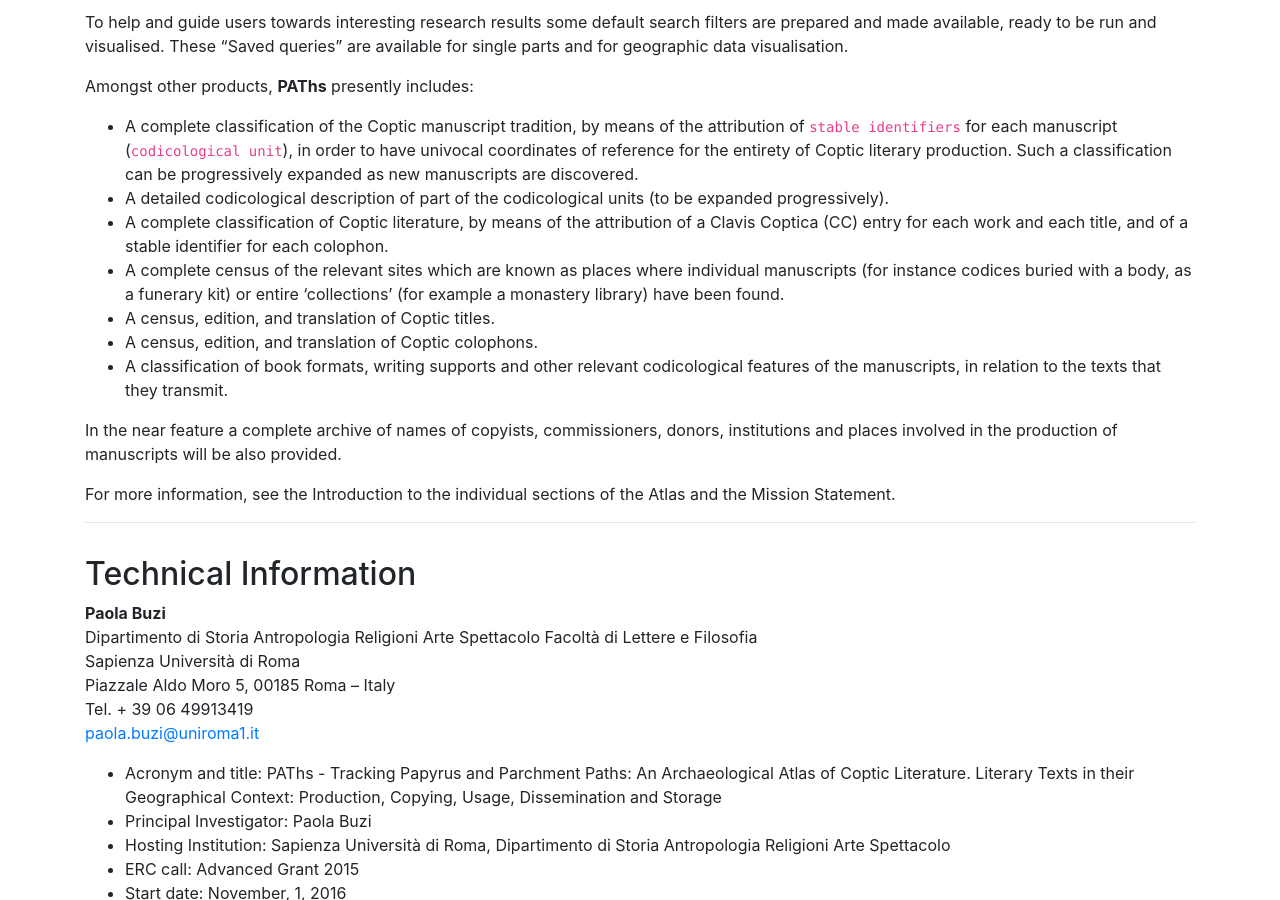
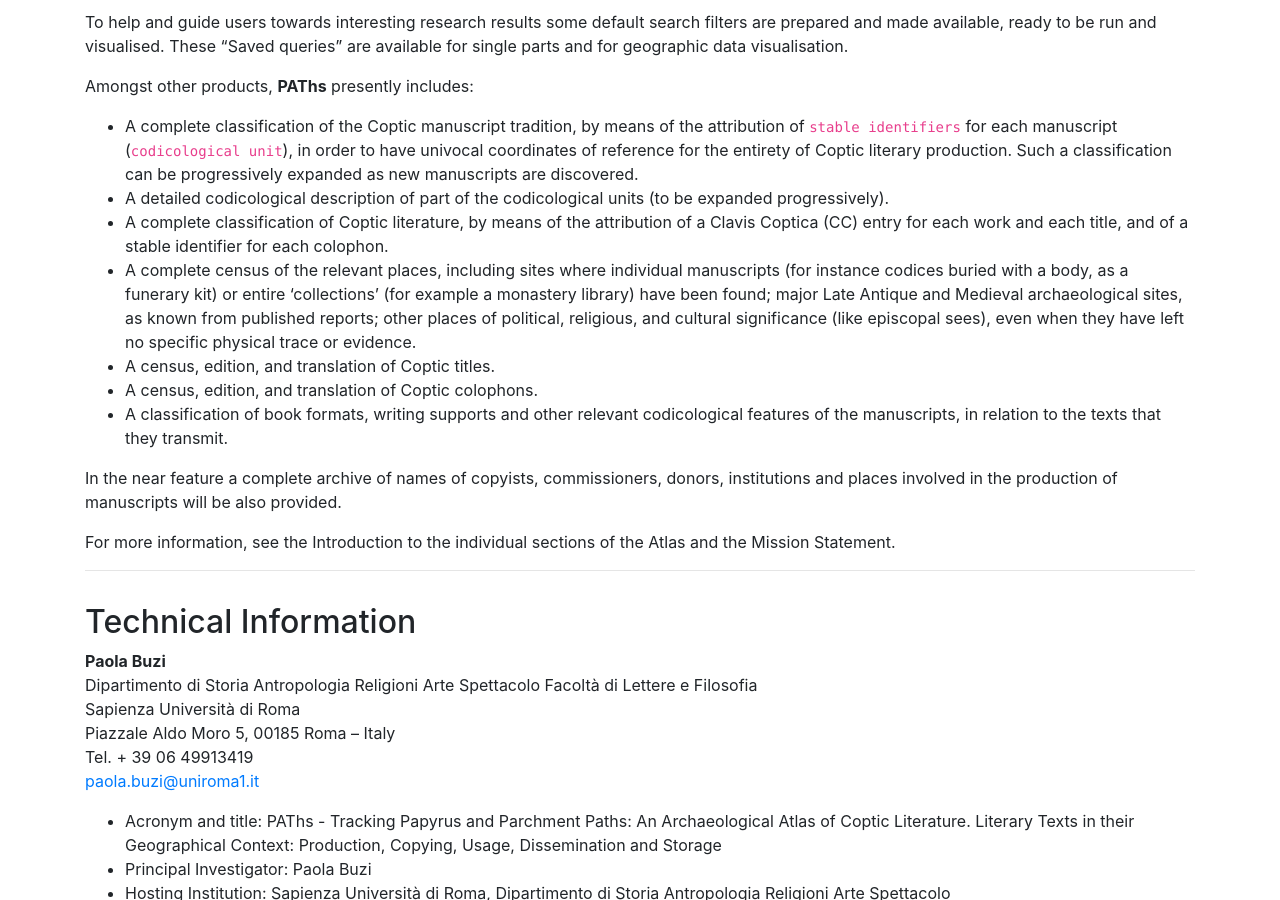
Before and after one commit to paths-erc/paths-erc, a Jekyll site: the page built from index.md, in a window 1280 px wide and 900 px high, scrolled down 2108 px. Built offline with Jekyll 4.4.1, drawn with Linux system fonts in a browser that asks for light colours; nearby versions of some CDN libraries; our own code applies the rules of GitHub Pages for plain Markdown files.

Commit message:
Updated sites description in home page

```diff
--- a/index.md
+++ b/index.md
@@ -22,7 +22,7 @@
 -	A complete classification of the Coptic manuscript tradition, by means of the attribution of `stable identifiers` for each manuscript (`codicological unit`), in order to have univocal coordinates of reference for the entirety of Coptic literary production. Such a classification can be progressively expanded as new manuscripts are discovered.
 -	A detailed codicological description of part of the codicological units (to be expanded progressively).
 -	A complete classification of Coptic literature, by means of the attribution of a Clavis Coptica (CC) entry for each work and each title, and of a stable identifier for each colophon.
--	A complete census of the relevant sites which are known as places where individual manuscripts (for instance codices buried with a body, as a funerary kit) or entire ‘collections’ (for example a monastery library) have been found.
+-	A complete census of the relevant places, including sites where individual manuscripts (for instance codices buried with a body, as a funerary kit) or entire ‘collections’ (for example a monastery library) have been found; major Late Antique and Medieval archaeological sites, as known from published reports; other places of political, religious, and cultural significance (like episcopal sees), even when they have left no specific physical trace or evidence.
 -	A census, edition, and translation of Coptic titles.
 -	A census, edition, and translation of Coptic colophons.
 -	A classification of book formats, writing supports and other relevant codicological features of the manuscripts, in relation to the texts that they transmit.
```
